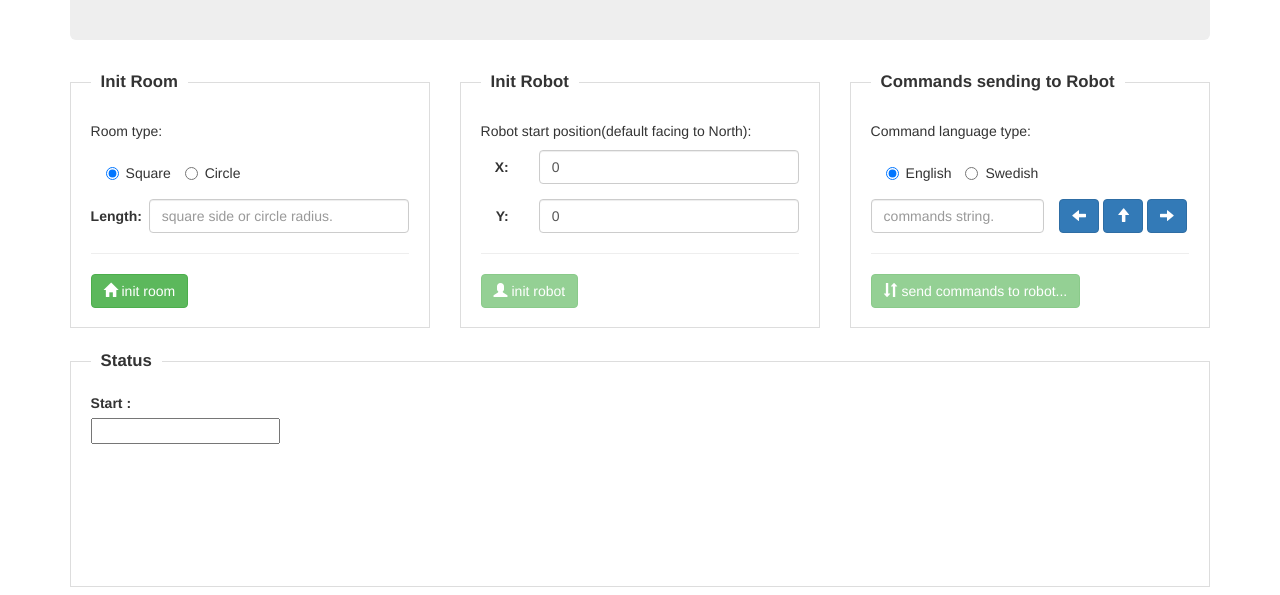
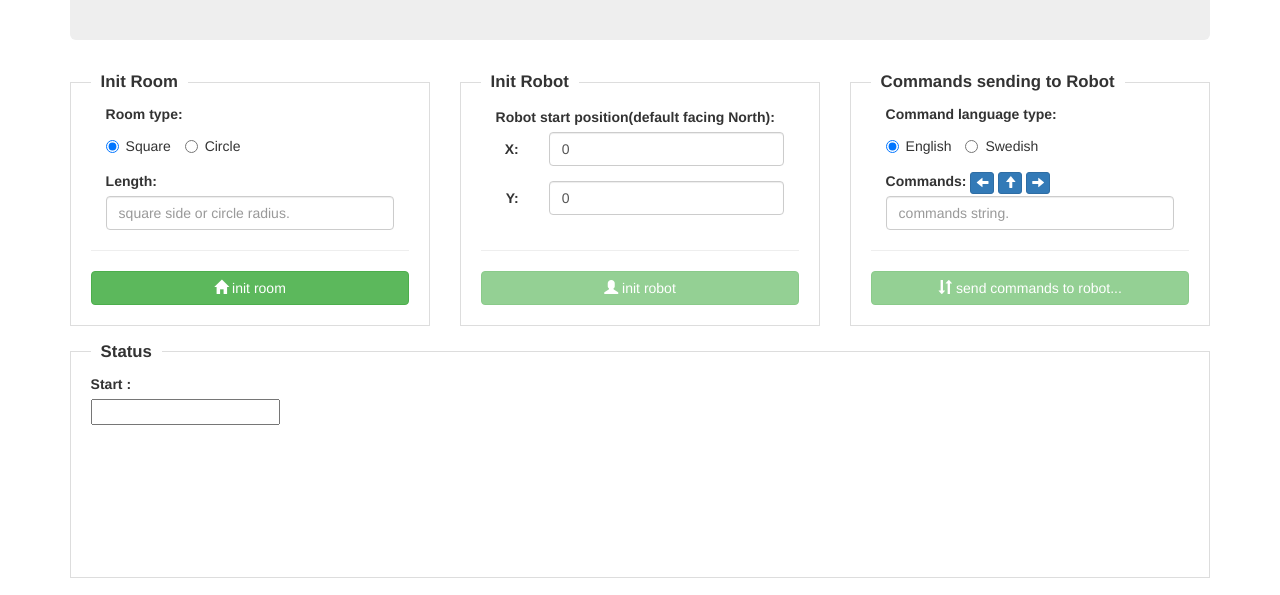
Before and after one commit to aifans/jsrobot, a website: page public/index.html in a window 1280 px wide. Shown: the part 205-800 px from the top of the page. Drawn offline with nearby package versions, Linux system fonts and the light colour scheme.

Commit message:
html beautified.

```diff
--- a/public/index.html
+++ b/public/index.html
@@ -20,7 +20,7 @@
             fieldset.scheduler-border {
                 border: 1px groove #ddd !important;
                 padding: 0 1.4em 1.4em 1.4em !important;
-                margin: 0 0 1.5em 0 !important;
+                margin: 0 0 1.0em 0 !important;
                 -webkit-box-shadow:  0px 0px 0px 0px #000;
                 box-shadow:  0px 0px 0px 0px #000;
                 text-align: left;
@@ -33,7 +33,7 @@
                 width:auto;
                 padding:0 10px;
                 border-bottom:none;
-                margin-bottom: 10;
+                margin-bottom: 10px;
             }
 
         </style>
@@ -62,11 +62,12 @@
                     <fieldset class="scheduler-border">
                         <legend class="scheduler-border">Init Room</legend>
 
-                        <h5>Room type:</h5>
-
                         <form class="form-horizontal">
 
-                            <div class="form-group" style="margin: 16px 15px">
+                            <div class="form-group" style="margin: 0px 15px">
+                                <label>Room type:</label>
+
+                                <div>
                                     <label class="radio-inline">
                                         <input name="roomType" type="radio" value="1" ng-model="roomType" ng-checked="true" required>
                                         Square
@@ -76,14 +77,14 @@
                                         <input name="roomType" type="radio" value="2" ng-model="roomType">
                                         Circle
                                     </label>
+                                </div>
 
                             </div>
 
-                            <div class="form-group">
+                            <div class="form-group" style="margin: 15px 15px">
+                                <label>Length:</label>
 
-                                <label for="sideLength" class="col-sm-2 control-label">Length:</label>
-
-                                <div class="col-sm-10">
+                                <div>
                                     <input id="sideLength" type="text" class="form-control" ng-model="sideLength" placeholder="square side or circle radius.">
                                 </div>
 
@@ -92,7 +93,7 @@
                             </div>
 
                             <hr>
-                            <button type="submit" class="btn btn-success" ng-click="initRoom()">
+                            <button type="submit" class="btn btn-success btn-block" ng-click="initRoom()">
                                 <span class="glyphicon glyphicon-home"></span> init room
                             </button>
 
@@ -107,27 +108,31 @@
 
                         <legend class="scheduler-border">Init Robot</legend>
 
-                        <h5>Robot start position(default facing to North):</h5>
+                        <form class="form-horizontal">
 
-                        <form class="form-horizontal">
+                            <div class="form-group" style="margin: 3px 15px">
+                                <label>Robot start position(default facing North):</label>
+
                                 <div class="form-group">
                                     <label class="col-sm-2 control-label">X:</label>
 
                                     <div class="col-sm-10">
                                         <input type="text" class="form-control" ng-model="point.x" placeholder="coordinate.x, must be integer.">
                                     </div>
+
                                 </div>
+                                <div class="form-group">
 
-                            <div class="form-group">
                                     <label class="col-sm-2 control-label">Y:</label>
 
                                     <div class="col-sm-10">
                                         <input type="text" class="form-control" ng-model="point.y" placeholder="coordinate.y, must be integer.">
                                     </div>
                                 </div>
+                            </div>
 
                             <hr>
-                            <button class="btn btn-success" ng-disabled="isNotRoomInited" ng-click="initRobot()">
+                            <button class="btn btn-success btn-block" ng-disabled="isNotRoomInited" ng-click="initRobot()">
                                 <span class="glyphicon glyphicon-user"></span>  init robot
                             </button>
 
@@ -143,11 +148,12 @@
 
                         <legend class="scheduler-border">Commands sending to Robot</legend>
 
-                        <h5>Command language type:</h5>
-
                         <form class="form-horizontal">
 
-                            <div class="form-group" style="margin: 16px 15px">
+                            <div class="form-group" style="margin: 0px 15px">
+                                <label>Command language type:</label>
+
+                                <div>
                                     <label class="radio-inline">
                                         <input name="cmdLanguageType" type="radio" value="1" ng-click="changeCmdLanguage('1')" ng-model="cmdLanguageType" ng-checked="true" required>
                                         English
@@ -157,29 +163,31 @@
                                         <input name="cmdLanguageType" type="radio" value="2" ng-click="changeCmdLanguage('2')" ng-model="cmdLanguageType">
                                         Swedish
                                     </label>
+                                </div>
 
                             </div>
 
-                            <div class="form-group">
+                            <div class="form-group" style="margin: 15px 15px">
+                                <label>Commands:</label>
 
-                                <button class="btn btn-primary" ng-click="cmdLeft()">
+                                <button class="btn btn-primary btn-xs" ng-click="cmdLeft()">
                                     <span class="glyphicon glyphicon-arrow-left"></span>
                                 </button>
-                                <button class="btn btn-primary" ng-click="cmdForward()">
+                                <button class="btn btn-primary btn-xs" ng-click="cmdForward()">
                                     <span class="glyphicon glyphicon-arrow-up"></span>
                                 </button>
-                                <button class="btn btn-primary" ng-click="cmdRight()">
+                                <button class="btn btn-primary btn-xs" ng-click="cmdRight()">
                                     <span class="glyphicon glyphicon-arrow-right"></span>
                                 </button>
 
-                                <div class="col-sm-7">
+                                <div>
                                     <input type="text" class="form-control" ng-model="cmdString" placeholder="commands string.">
                                 </div>
                             </div>
 
 
                             <hr>
-                            <button class="btn btn-success" ng-disabled="isNotRobotInited" ng-click="moveRobot()">
+                            <button class="btn btn-success btn-block" ng-disabled="isNotRobotInited" ng-click="moveRobot()">
                                 <span class="glyphicon glyphicon-sort"></span> send commands to robot...
                             </button>
 
```
Lines whose indentation alone changed are shown as unchanged.
